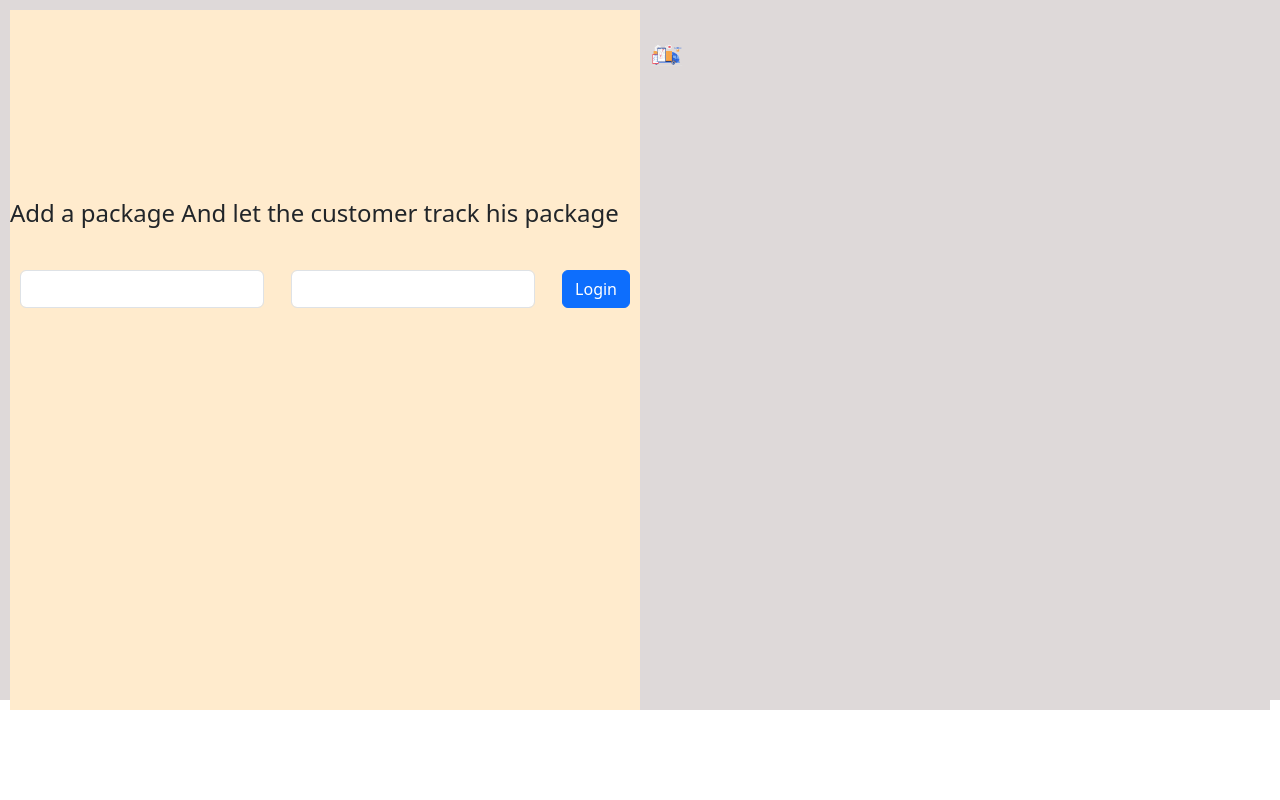
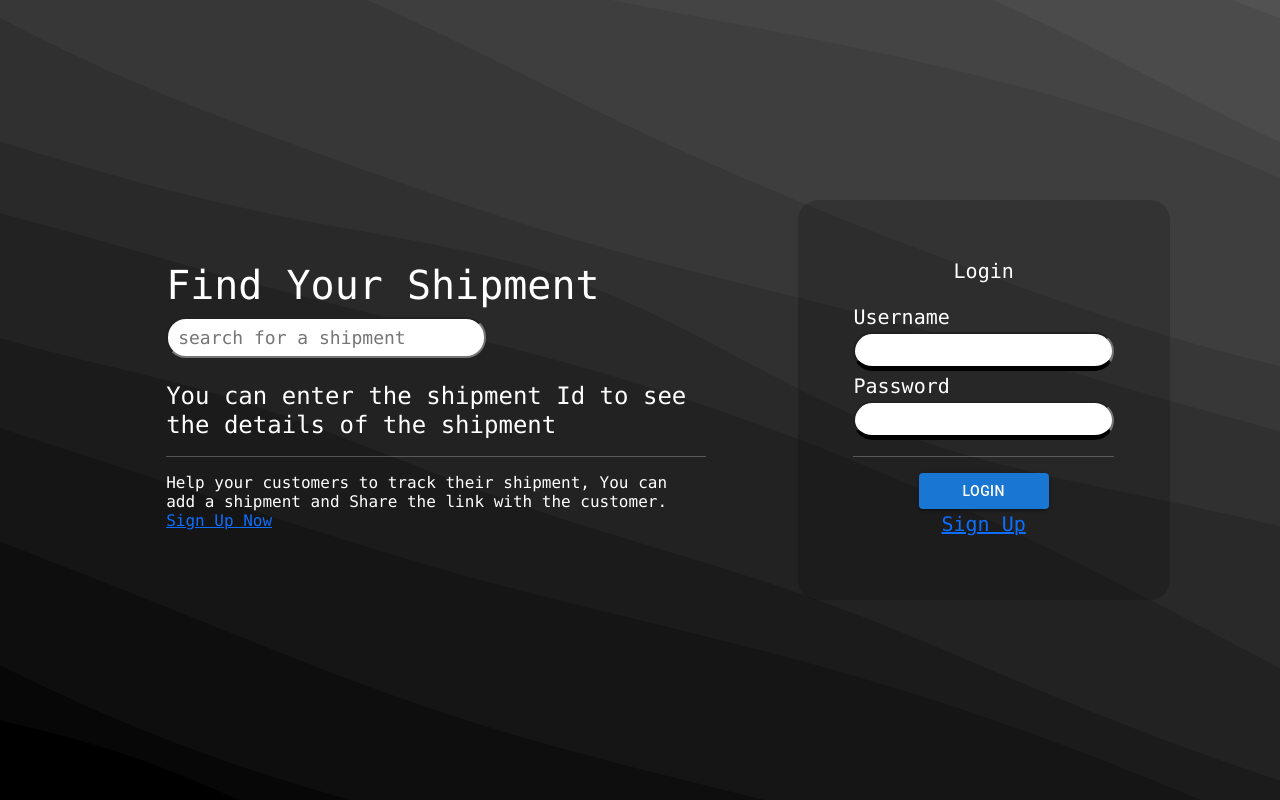
Before and after one commit to Teletubbies-Muffins/Shipment-tracking, a React (Create React App) app in the folder client/: page / in a window 1280 px wide. Built offline with nearby package versions, Linux system fonts and the light colour scheme.

Commit message:
Completing the landing page

```diff
--- a/client/src/Components/NavBar/Navbar.css
+++ b/client/src/Components/NavBar/Navbar.css
@@ -1,19 +1,19 @@
-* {
+.nav-bar {
   box-sizing: border-box;
   margin: 0;
   padding: 0;
 }
 
-li,
-a,
-button {
+.nav-bar li,
+.nav-bar a,
+.nav-bar button {
   font-family: "Montserrat", sans-serif;
   font-weight: 500;
   font-size: 16px;
   color: white;
   text-decoration: none;
 }
-header {
+.nav-bar header {
   display: flex;
   justify-content: space-between;
   align-items: center;
@@ -53,7 +53,7 @@ header {
   color: white;
   background-color: #0088a9;
 }
-button {
+.nav-bar button {
   padding: 9px 25px;
   background-color: rgba(0, 136, 169, 1);
   border: none;
@@ -61,6 +61,6 @@ button {
   cursor: pointer;
   transition: all 0.3s ease 0s;
 }
-button:hover {
+.nav-bar button:hover {
   background-color: rgba(0, 136, 169, 0.8);
 }
--- a/client/src/Components/NavBar/Navbar.jsx
+++ b/client/src/Components/NavBar/Navbar.jsx
@@ -3,7 +3,9 @@ import './Navbar.css'
 // import logo from './icon.svg'
 export default function Navbar() {
     return (
+        <div className='nav-bar'>
             <header>
+
                 <img src="icon.svg" alt="logo" className='logo' height={40} />
                 <nav>
                     <ul className='nav_links'>
@@ -14,5 +16,6 @@ export default function Navbar() {
                 </nav>
                 <button href="" className='cta'>cta</button>
             </header>
+        </div>
     )
 }
--- a/client/src/Pages/About/About.jsx
+++ b/client/src/Pages/About/About.jsx
@@ -8,7 +8,7 @@ import f from "../../Images/facebook.png";
 
 function About() {
   return (
-    <>
+    <div className="about-page">
       <Navbar />
       <div>
         <h1>ABOUT US</h1>
@@ -32,7 +32,7 @@ function About() {
 
 
       </div>
-    </>
+    </div>
   );
 }
 
--- a/client/src/Pages/About/about.css
+++ b/client/src/Pages/About/about.css
@@ -1,15 +1,15 @@
-h1{
+.about-page h1{
   margin-top: 30px;
   font-family: "lucida console", monospace;
   color:rgb(79, 75, 75);
 }
 
-div{
+/* div{
   background-color: rgb(222, 217, 217) ;
   height:700px;
-}
+} */
 
-p{
+.about-page p{
 margin-right: 100px;
 margin-left: 100px;
 margin-top: 50px;
@@ -18,7 +18,7 @@ font-family: "monaco", monospace;
 font-weight: bold;
 }
 
-img{
+.about-page img{
   height:50px;
   margin-top: 20px;
   margin-right: 20px;
@@ -29,7 +29,7 @@ img{
 
 }
 
-img:hover{
+.about-page img:hover{
   transform:scale(1.2);
 
 }
--- a/client/src/Pages/Landing/Landing.css
+++ b/client/src/Pages/Landing/Landing.css
@@ -1,22 +1,76 @@
-.container-grid {
-  padding: 10px;
+.landing-page {
+  display: flex;
+  height: 100vh;
+
+  /* background-color: var(--background); */
 }
-form {
+.landing-page .container {
+  /* background-color: var(--background); */
+  /* margin-top: 3rem; */
+  /* border-radius: 30px 30px 0 0; */
+  /* padding: 10px; */
   display: flex;
-  padding: 10px;
-  justify-content: space-between;
+  justify-content: space-evenly;
+  align-items: center;
+  animation-duration:2s ;
+  animation-name: slidein-div;
 }
-form .login-input {
-  width: 40%;
+@keyframes slidein-div {
+  from{
+    margin-top:100%;
+  }
+  to{
+    margin-top:0;
+  }
+}
 
 
+.landing-page form {
+  display: flex;
+  justify-items: center;
+  /* background-color: gray; */
+  flex-direction: column;
+
 }
-.item-grid {
-  background-color: blanchedalmond;
+.landing-page form button{
+  width: 50%;
+  margin: auto;
+}
+
+/* .item-grid {
+
   padding-top: 15%;
+} */
+
+.landing-page .left {
+  /* background-color: var(--dark-color); */
+  padding: 5%;
+  color: white;
 }
-/* img {
-  background-color: rgb(240, 240, 240);
-  border: 3px rgb(215, 215, 215) solid;
-  border-radius: 10%;
-} */
+.landing-page .right {
+  background-color: rgba(3, 2, 2, 0.186);
+  backdrop-filter: blur(5);
+  /* background-color: var(--primary); */
+  border-radius: 20px;
+  padding: 5%;
+  height: 50%;
+  color: white;
+  font-size: 20px;
+}
+
+
+.landing-page .left input{
+  width: 20rem;
+  padding: 5px;
+  padding-left: 10px;
+  padding-right: 10px;
+  border-radius: 20px;
+  font-size: 18px;
+}
+.landing-page form input{
+  border-radius: 20px;
+  padding-left: 10px;
+  /* color: blue; */
+  /* height: 2rem; */
+  border-bottom: 5px solid;
+}
--- a/client/src/Pages/Landing/Landing.jsx
+++ b/client/src/Pages/Landing/Landing.jsx
@@ -1,25 +1,52 @@
 import React from 'react'
-import { Container, Stack, Grid } from '@mui/material'
+import { Container, Stack, Grid, Button } from '@mui/material'
 import './Landing.css'
+import TextField from '@mui/material/TextField';
 import Image from './truck.png'
+import Navbar from '../../Components/NavBar/Navbar'
 export default function Landing() {
     return (
-        <Grid container style={{ backgroundColor: "" }} className='container-grid justify-content-center'>
-            <Grid item md={6} style={{  }} className='item-grid'>
-            <h4>Add a package And let the customer track his package</h4>
-            <br />
-                <form action="">
-                    {/* <Stack className='' direction={'row'} > */}
-                    <input type='text' className='form-control login-input' />
-                    <input type='text' className='form-control  login-input' />
-                    <input type='submit' className='btn btn-primary ' value={'Login'} />
-                    {/* </Stack> */}
-                </form>
-            </Grid>
-            <Grid item md={6} style={{ backgroundColor: "" }} className=''>
+        <>
+            <div className='landing-page'>
+                <Grid className='container' container gap={1}>
+                    <Grid className="left" item xs={12} sm={12} md={7}>
+                        <h1 className='hero'>Find Your Shipment</h1>
+                        <div className="search">
+                            <input type="text" placeholder='search for a shipment' />
+                        </div>
+                        <br />
+                        <h4 className='hero'>
+                            You can enter the shipment Id to see the details of the shipment
+                        </h4>
+                        <hr />
+                        <h6>
+                            Help your customers to track their shipment, You can add a shipment and Share the link with the customer. <a href='/sign-up'>Sign Up Now</a>
+                        </h6>
+                    </Grid>
+                    <Grid className="right" item xs={12} sm={12} md={4}>
+                        <div className="auth">
+                            <div className="login">
+                                <p className='text-center'>Login</p>
+                                <form action="">
+                                    <label htmlFor="username">Username</label>
+                                    {/* <br /> */}
+                                    <input type="text" name="username" id="" />
+                                    {/* <br /> */}
+                                    <label htmlFor="password">Password</label>
+                                    {/* <br /> */}
+                                    <input type="password" name="password" id="" />
+                                    <hr />
+                                    <Button variant='contained' className='' >Login</Button>
+                                </form>
+                            </div>
+                            <div className="text-center">
+                                <a href="/sign-up">Sign Up</a>
+                            </div>
 
-                <img src={Image} alt="" />
-            </Grid>
-        </Grid>
+                        </div>
+                    </Grid>
+                </Grid>
+            </div>
+        </>
     )
 }
--- a/client/src/index.css
+++ b/client/src/index.css
@@ -1,3 +1,14 @@
+
+:root{
+  --white-color:white;
+  --dark-color:#24252a;
+  --text: #e2eaec;
+--background: #22092C;
+--primary: #872341;
+--secondary: #BE3144;
+--accent: #F05941;
+}
+
 body {
   margin: 0;
   font-family: -apple-system, BlinkMacSystemFont, "Segoe UI", "Roboto", "Oxygen",
@@ -8,10 +19,14 @@ body {
   position: fixed;
   height: 100%;
   width: 100%;
-  background-color: white;
+  /* background-color: white; */
+  background-image: url(./Images/bg.svg);
 }
 .app {
-  background-color: white;
+  background-image: url(./Images/bg2.svg);
+  background-repeat: no-repeat;
+  background-size: cover;
+  font-family: "lucida console", monospace;
 }
 code {
   font-family: source-code-pro, Menlo, Monaco, Consolas, "Courier New",
```
Also changed, not shown: client/src/Components/MNavBar/Navbar.css (+4 -4 lines), client/src/Images/bg.svg (added), client/src/Images/bg2.svg (added). Lines whose indentation alone changed are shown as unchanged.
